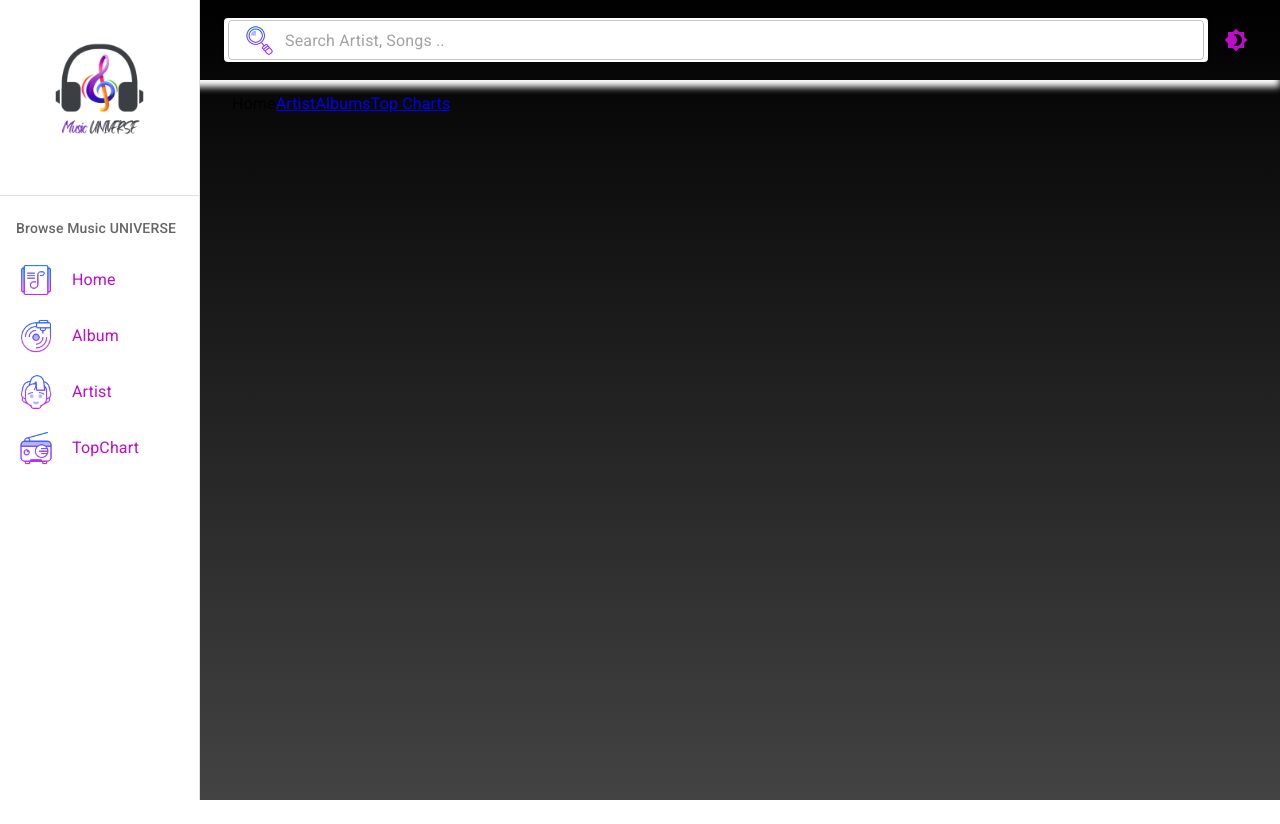
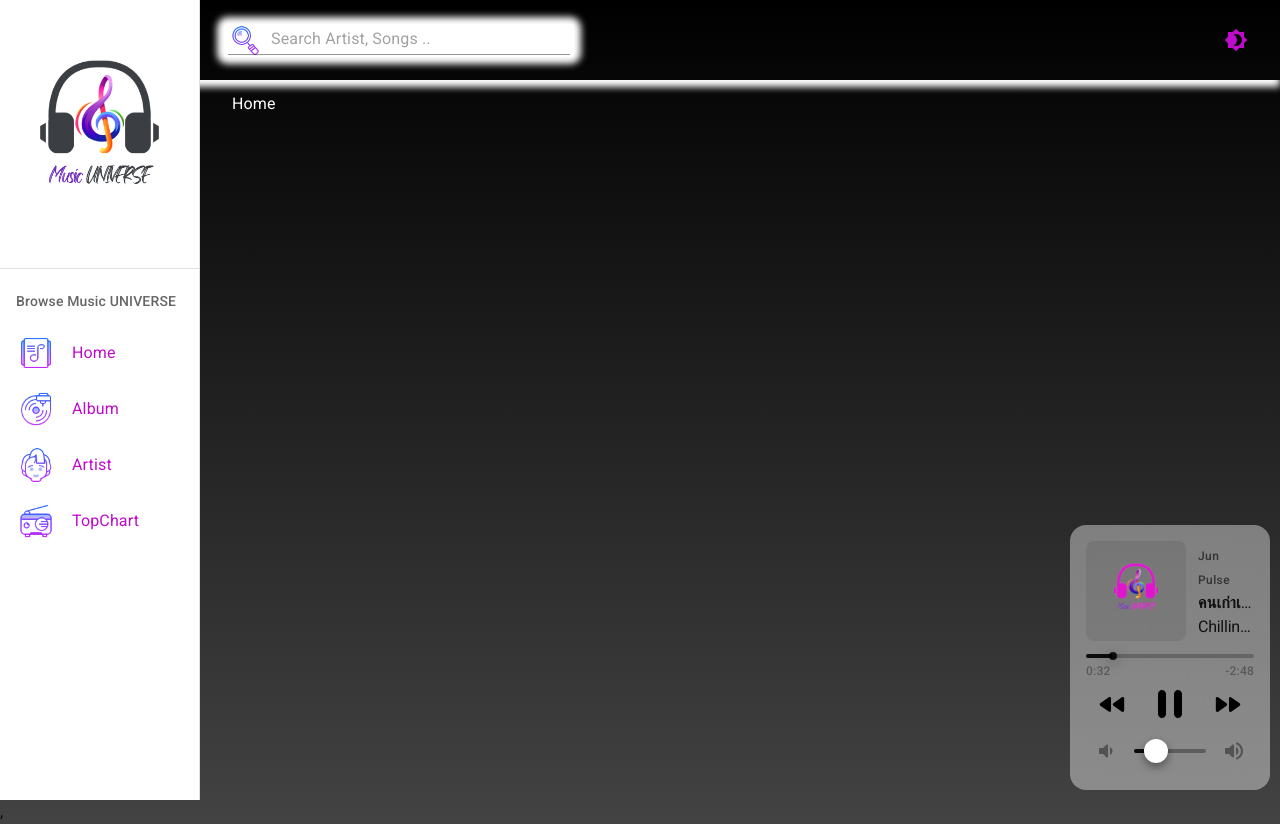
Before and after one commit to AdrienBelhomme/spotify-clone, a React (Create React App) app: page / in a window 1280 px wide. Before the commit the page ends 800 px from the top, so only its background shows below. Built offline with nearby package versions, Linux system fonts and the light colour scheme; no server answers.

Commit message:
create player

```diff
--- a/src/App.css
+++ b/src/App.css
@@ -1,4 +1,3 @@
 body {
-    height: 100vh;
     background: linear-gradient(#000000, #434343)
 }
--- a/src/App.jsx
+++ b/src/App.jsx
@@ -1,14 +1,15 @@
 import React from 'react';
-import { CssBaseline } from '@mui/material';
+import { CssBaseline, useMediaQuery } from '@mui/material';
 import { Route, Routes, BrowserRouter } from 'react-router-dom';
 
-import { Home, Albums, Navbar, Artists, TopCharts } from './components';
+import { Home, Albums, Navbar, Artists, TopCharts, Player } from './components';
 import './App.css';
 
 const App = () => {
+  const isMobile = useMediaQuery('(max-width:600px)');
   return (
     <BrowserRouter>
-      <div style={{ display: 'flex', height: '100%' }}>
+      <div style={{ position: 'relative', display: 'flex', height: '100vh' }}>
         <CssBaseline />
         <Navbar />
         <main style={{ flexGrow: '1', padding: '2em', marginTop: '60px', width: '100%' }}>
@@ -21,6 +22,15 @@ const App = () => {
               <Route exact path="*" element={<h1>PAGE NOT FOUND 404</h1>} />
             </Routes>
           </div>
+          {isMobile ? (
+            <div style={{ position: 'absolute', right: '0px', bottom: '0px', width: '100%' }}>
+              <Player />
+            </div>
+          ) : (
+            <div style={{ position: 'absolute', right: '0px', bottom: '0px' }}>
+              <Player />
+            </div>
+          ) }
         </main>
       </div>
     </BrowserRouter>
--- a/src/components/Artists.jsx
+++ b/src/components/Artists.jsx
@@ -1,6 +1,6 @@
 const CustomizedInputBase = () => {
   return (
-    <div>Artist</div>
+    <div style={{ color: 'white' }}>Artist</div>
   );
 };
 
--- a/src/components/Home.jsx
+++ b/src/components/Home.jsx
@@ -1,12 +1,7 @@
-import { Link } from 'react-router-dom';
-
 const Home = () => {
   return (
-    <div>
+    <div style={{ color: 'white' }}>
       Home
-      <Link to="./Artists/:id">Artist</Link>
-      <Link to="./Albums/:id">Albums</Link>
-      <Link to="./Topcharts">Top Charts</Link>
     </div>
   );
 };
--- a/src/components/Navbar.jsx
+++ b/src/components/Navbar.jsx
@@ -15,7 +15,7 @@ const Navbar = () => {
     <>
       <AppBar
         position="fixed"
-        style={{ background: 'transparent', boxShadow: '0px 7px 7px white' }}
+        style={{ display: 'flex', background: 'transparent', boxShadow: '0px 7px 7px white' }}
         sx={{ color: theme.palette.secondary.main }}
       >
 
@@ -63,9 +63,11 @@ const Navbar = () => {
               variant="temporary"
               open={mobileOpen}
               onClose={() => { return setMobileOpen((prevMobileOpen) => { return !prevMobileOpen; }); }}
-              anchor="right"
+              anchor="left"
               ModalProps={{ keepMounted: true }}
-              PaperProps={{ sx: { width: drawerWidth } }}
+              PaperProps={{ sx: { width: drawerWidth,
+                backgroundColor: theme.palette.mode === 'dark' ? 'rgba(0,0,0,0.6)' : 'rgba(255,255,255,0.4)',
+                backdropFilter: 'blur(40px)' } }}
             ><Sidebar setMobileOpen={setMobileOpen} />
             </Drawer>
           )
--- /dev/null
+++ b/src/components/Player.jsx
@@ -0,0 +1,216 @@
+import * as React from 'react';
+import { styled, useTheme } from '@mui/material/styles';
+import { Box, Typography, Slider, IconButton, Stack, useMediaQuery } from '@mui/material';
+import { PauseRounded, PlayArrowRounded, FastForwardRounded, FastRewindRounded, VolumeUpRounded, VolumeDownRounded } from '@mui/icons-material';
+import logoLight from '../assets/images/Music_UNIVERSE__2_-removebg-preview.png';
+
+const Widget = styled('div')(({ theme }) => {
+  return {
+    padding: 16,
+    borderRadius: 16,
+    width: 200,
+    height: '100%',
+    maxWidth: '100%',
+    margin: 'auto',
+    position: 'relative',
+    zIndex: 1,
+    backgroundColor:
+    theme.palette.mode === 'dark' ? 'rgba(0,0,0,0.6)' : 'rgba(255,255,255,0.4)',
+    backdropFilter: 'blur(40px)',
+  };
+});
+
+const CoverImage = styled('div')({
+  width: 100,
+  height: 100,
+  objectFit: 'cover',
+  overflow: 'hidden',
+  flexShrink: 0,
+  borderRadius: 8,
+  backgroundColor: 'rgba(0,0,0,0.08)',
+  '& > img': {
+    width: '100%',
+  },
+});
+
+const TinyText = styled(Typography)({
+  fontSize: '0.75rem',
+  opacity: 0.38,
+  fontWeight: 500,
+  letterSpacing: 0.2,
+});
+
+const MusicPlayerSlider = () => {
+  const isMobile = useMediaQuery('(min-width:600px)');
+  const theme = useTheme();
+  const duration = 200; // seconds
+  const [position, setPosition] = React.useState(32);
+  const [paused, setPaused] = React.useState(false);
+  function formatDuration(value) {
+    const minute = Math.floor(value / 60);
+    const secondLeft = value - minute * 60;
+    return `${minute}:${secondLeft < 10 ? `0${secondLeft}` : secondLeft}`;
+  }
+  const mainIconColor = theme.palette.mode === 'dark' ? '#fff' : '#000';
+  const lightIconColor = theme.palette.mode === 'dark' ? 'rgba(255,255,255,0.4)' : 'rgba(0,0,0,0.4)';
+  return (
+
+    <Box sx={{ width: '100%', overflow: 'hidden', padding: '10px' }}>
+      {isMobile ? (
+        <Widget>
+          <Box sx={{ display: 'flex', alignItems: 'center' }}>
+            <CoverImage>
+              <img
+                alt="can't win - Chilling Sunday"
+                src={logoLight}
+              />
+            </CoverImage>
+            <Box sx={{ ml: 1.5, minWidth: 0 }}>
+              <Typography variant="caption" color="text.secondary" fontWeight={500}>
+                Jun Pulse
+              </Typography>
+              <Typography noWrap>
+                <b>คนเก่าเขาทำไว้ดี (Can&apos;t win)</b>
+              </Typography>
+              <Typography noWrap letterSpacing={-0.25}>
+                Chilling Sunday &mdash; คนเก่าเขาทำไว้ดี
+              </Typography>
+            </Box>
+          </Box>
+          <Slider
+            aria-label="time-indicator"
+            size="small"
+            value={position}
+            min={0}
+            step={1}
+            max={duration}
+            onChange={(_, value) => { return setPosition(value); }}
+            sx={{
+              color: theme.palette.mode === 'dark' ? '#fff' : 'rgba(0,0,0,0.87)',
+              height: 4,
+              '& .MuiSlider-thumb': {
+                width: 8,
+                height: 8,
+                transition: '0.3s cubic-bezier(.47,1.64,.41,.8)',
+                '&:before': {
+                  boxShadow: '0 2px 12px 0 rgba(0,0,0,0.4)',
+                },
+                '&:hover, &.Mui-focusVisible': {
+                  boxShadow: `0px 0px 0px 8px ${
+                    theme.palette.mode === 'dark'
+                      ? 'rgb(255 255 255 / 16%)'
+                      : 'rgb(0 0 0 / 16%)'
+                  }`,
+                },
+                '&.Mui-active': {
+                  width: 20,
+                  height: 20,
+                },
+              },
+              '& .MuiSlider-rail': {
+                opacity: 0.28,
+              },
+            }}
+          />
+          <Box
+            sx={{
+              display: 'flex',
+              alignItems: 'center',
+              justifyContent: 'space-between',
+              mt: -2,
+            }}
+          >
+            <TinyText>{formatDuration(position)}</TinyText>
+            <TinyText>-{formatDuration(duration - position)}</TinyText>
+          </Box>
+          <Box
+            sx={{
+              display: 'flex',
+              alignItems: 'center',
+              justifyContent: 'center',
+              mt: -1,
+            }}
+          >
+            <IconButton aria-label="previous song">
+              <FastRewindRounded fontSize="large" htmlColor={mainIconColor} />
+            </IconButton>
+            <IconButton
+              aria-label={paused ? 'play' : 'pause'}
+              onClick={() => { return setPaused(!paused); }}
+            >
+              {paused ? (
+                <PlayArrowRounded
+                  sx={{ fontSize: '3rem' }}
+                  htmlColor={mainIconColor}
+                />
+              ) : (
+                <PauseRounded sx={{ fontSize: '3rem' }} htmlColor={mainIconColor} />
+              )}
+            </IconButton>
+            <IconButton aria-label="next song">
+              <FastForwardRounded fontSize="large" htmlColor={mainIconColor} />
+            </IconButton>
+          </Box>
+          <Stack spacing={2} direction="row" sx={{ mb: 1, px: 1 }} alignItems="center">
+            <VolumeDownRounded htmlColor={lightIconColor} />
+            <Slider
+              aria-label="Volume"
+              defaultValue={30}
+              sx={{
+                color: theme.palette.mode === 'dark' ? '#fff' : 'rgba(0,0,0,0.87)',
+                '& .MuiSlider-track': {
+                  border: 'none',
+                },
+                '& .MuiSlider-thumb': {
+                  width: 24,
+                  height: 24,
+                  backgroundColor: '#fff',
+                  '&:before': {
+                    boxShadow: '0 4px 8px rgba(0,0,0,0.4)',
+                  },
+                  '&:hover, &.Mui-focusVisible, &.Mui-active': {
+                    boxShadow: 'none',
+                  },
+                },
+              }}
+            />
+            <VolumeUpRounded htmlColor={lightIconColor} />
+          </Stack>
+        </Widget>
+      )
+        : (
+          <Widget>
+            <Box
+              sx={{
+                display: 'flex',
+                alignItems: 'center',
+                justifyContent: 'center',
+                mt: -1,
+              }}
+            >
+              <IconButton aria-label="previous song">
+                <FastRewindRounded fontSize="large" htmlColor={mainIconColor} />
+              </IconButton>
+              <IconButton
+                aria-label={paused ? 'play' : 'pause'}
+                onClick={() => { return setPaused(!paused); }}
+              >
+                {paused ? (
+                  <PlayArrowRounded
+                    sx={{ fontSize: '3rem' }}
+                    htmlColor={mainIconColor}
+                  />
+                ) : (
+                  <PauseRounded sx={{ fontSize: '3rem' }} htmlColor={mainIconColor} />
+                )}
+              </IconButton>
+              <IconButton aria-label="next song">
+                <FastForwardRounded fontSize="large" htmlColor={mainIconColor} />
+              </IconButton>
+            </Box>
+          </Widget>
+        )}
+    </Box>
+  );
+};
+export default MusicPlayerSlider;
--- a/src/components/Search.jsx
+++ b/src/components/Search.jsx
@@ -1,5 +1,5 @@
 import React, { useState } from 'react';
-import { InputAdornment, TextField, Paper } from '@mui/material';
+import { InputAdornment, TextField, Paper, useMediaQuery } from '@mui/material';
 import { useLocation } from 'react-router-dom';
 
 import search from '../assets/images/search.png';
@@ -7,18 +7,38 @@ import search from '../assets/images/search.png';
 const Search = () => {
   const [query, setQuery] = useState('');
   const location = useLocation();
-
+  const isMobile = useMediaQuery('(max-width:600px)');
   const handleSearch = () => {};
 
   if (location.pathname !== '/') return 'null';
 
   return (
-    <Paper sx={{ p: '2px 4px', display: 'flex', alignItems: 'center', width: 1000 }}>
+    <div>
+      {!isMobile ? (
+        <Paper sx={{ p: '2px 4px', display: 'flex', alignItems: 'center', width: '350px', boxShadow: '0px 0px 7px 7px white' }}>
           <TextField
             value={query}
-        variant="outlined"
+            variant="standard"
             size="small"
             fullWidth
+            placeholder="Search Artist, Songs .."
+            onKeyPress={handleSearch}
+            onChange={(event) => { return setQuery(event.target.value); }}
+            InputProps={{
+              startAdornment: (
+                <InputAdornment position="start">
+                  <img src={search} width="35px" />
+                </InputAdornment>
+              ),
+            }}
+          />
+        </Paper>
+      ) : (
+        <Paper sx={{ p: '1px 4px', display: 'flex', alignItems: 'center', boxShadow: '0px 0px 7px 7px white' }}>
+          <TextField
+            value={query}
+            variant="standard"
+            size="small"
             placeholder="Search Artist, Songs .."
             onKeyPress={handleSearch}
             onChange={(event) => { return setQuery(event.target.value); }}
@@ -32,6 +52,8 @@ const Search = () => {
             }}
           />
         </Paper>
+      )}
+    </div>
   );
 };
 
--- a/src/components/Sidebar.jsx
+++ b/src/components/Sidebar.jsx
@@ -21,7 +21,7 @@ const Sidebar = () => {
         <img
           src={theme.palette.mode === 'light' ? logoLight : logoDark}
           alt="musicuniverselogo"
-          style={{ justifyContent: 'center', display: 'flex', width: '100%', height: '40%' }}
+          style={{ justifyContent: 'center', alignItems: 'center', display: 'flex', width: '100%', height: '55%', objectFit: 'cover' }}
         />
       </Link>
       <Divider />
--- a/src/components/index.js
+++ b/src/components/index.js
@@ -3,3 +3,4 @@ export { default as Home } from './Home';
 export { default as Albums } from './Albums';
 export { default as Artists } from './Artists';
 export { default as TopCharts } from './TopCharts';
+export { default as Player } from './Player';
```
Lines whose indentation alone changed are shown as unchanged.
